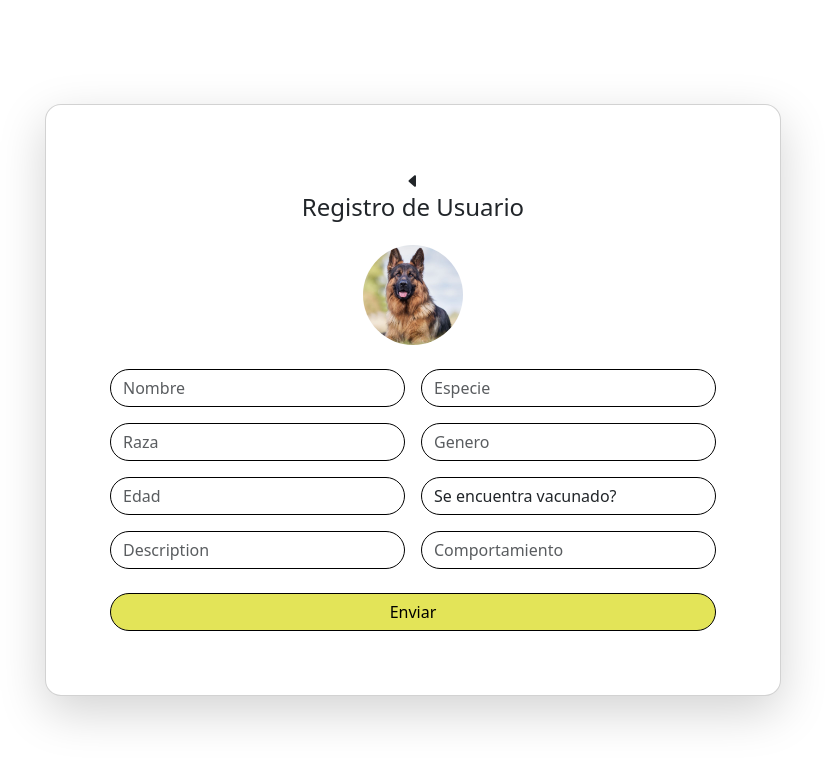
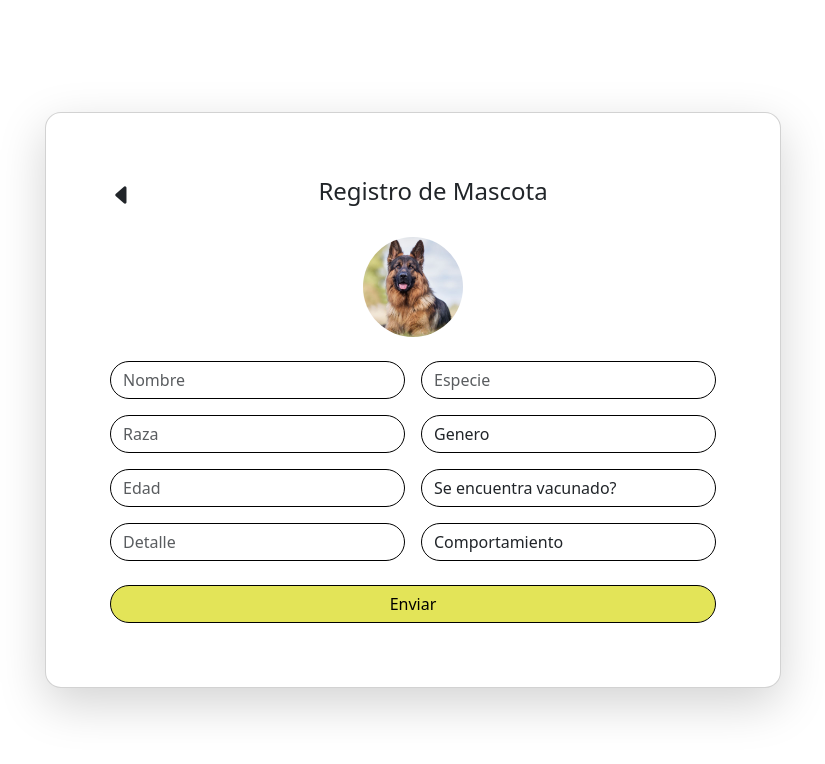
Before and after one commit to No-Country-simulation/c20-26-m-java-react, a React (Vite) app in the folder frontend/: page /pet in a window 1280 px wide. Shown: the top 764 px of the page, without its empty margins (227-1052 px from the left). Built offline with nearby package versions, Linux system fonts and the light colour scheme.

Commit message:
se arreglan los registros

```diff
--- a/frontend/src/pages/registerPet/pet.jsx
+++ b/frontend/src/pages/registerPet/pet.jsx
@@ -13,7 +13,7 @@ const Pet = () => {
     gender: Yup.string().required("Campo obligatorio"),
     age: Yup.string().required("Campo obligatorio"),
     vaccinated: Yup.string().required("Campo obligatorio"),
-    description: Yup.string(),
+    detalle: Yup.string(),
     behavior: Yup.string().required("Campo obligatorio"),
   });
 
@@ -69,8 +69,10 @@ const Pet = () => {
                 <div className="col-lg-8">
                   <div className="card rounded-4 shadow-lg p-5">
                     <div className="card-body text-center">
-                      <i className="bi bi-caret-left-fill"></i>
-                      <h4 className="mb-4">Registro de Usuario</h4>
+                    <div className="d-flex justify-content-start align-items-center mb-4">
+                      <i className="bi bi-caret-left-fill" style={{ fontSize: '24px', cursor: 'pointer' }}></i>
+                      <h4 className="col ms-3">Registro de Mascota</h4>
+                    </div>
                       <div className="mb-4">
                         <img src="../public/pet.jpg" alt="Usuario" className="rounded-circle" style={{ width: '100px', height: '100px' }} />
                       </div>
@@ -86,7 +88,18 @@ const Pet = () => {
                             <CustomInput label="Raza" name="race" className="form-control rounded-pill" />
                           </div>
                           <div className="col-md-6">
-                            <CustomInput  label="Genero" name="gender" className="form-control rounded-pill" placeholder="Celular" />
+                            <CustomInput
+                              label="gender"
+                              name="classUser"
+                              as="select"
+                              className="form-control rounded-pill "
+                            >
+                              <option value="" disabled>
+                                Genero
+                              </option>
+                              <option value="femenino">Femenino/a</option>
+                              <option value="masculino">Masculinno/a</option>
+                            </CustomInput>
                           </div>
                           <div className="col-md-6">
                             <CustomInput label="Edad" name="age" className="form-control rounded-pill" placeholder="E-mail" />
@@ -105,12 +118,23 @@ const Pet = () => {
                               <option value="no">No</option>
                             </CustomInput>
                           </div>
-
                           <div className="col-md-6">
-                            <CustomInput label="Description" name="description" className="form-control rounded-pill" placeholder="Nombre de usuario" />
+                            <CustomInput label="Detalle" name="detalle" className="form-control rounded-pill" placeholder="Nombre de usuario" />
                           </div>
                           <div className="col-md-6">
-                            <CustomInput label="Comportamiento" name="behavior" className="form-control rounded-pill" placeholder="Contraseña" />
+                            <CustomInput
+                              label="Comportamiento"
+                              name="classUser"
+                              as="select"
+                              className="form-control rounded-pill "
+                            >
+                              <option value="" disabled>
+                                Comportamiento
+                              </option>
+                              <option value="si">Bueno</option>
+                              <option value="no">Regular</option>
+                              <option value="no">Malo</option>
+                            </CustomInput>
                           </div>
                         </div>
                         <button type="submit" className="btn btn-warning w-100 rounded-pill mt-4">Enviar</button>
```
